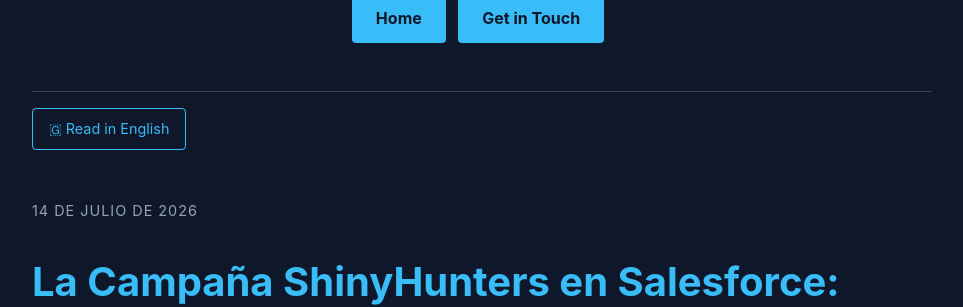
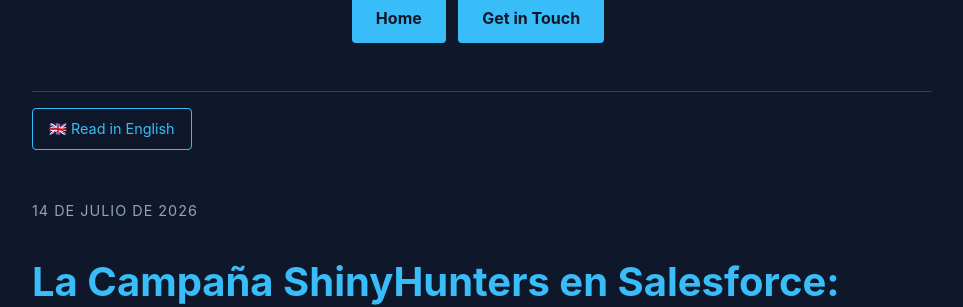
Before and after one commit to sophix-master/cybersopho, a Jekyll site: the page built from _posts/2026-07-14-shinyhunters-salesforce-campaign-es.md, in a window 1280 px wide and 900 px high, scrolled down 730 px. Shown: the part 140-447 px from the top of the window, without its empty margins (158-1121 px from the left). Built offline with Jekyll 4.4.1, drawn with Linux system fonts in a browser that asks for light colours.

Commit message:
Update 2026-07-14-shinyhunters-salesforce-campaign-es.md

```diff
--- a/_posts/2026-07-14-shinyhunters-salesforce-campaign-es.md
+++ b/_posts/2026-07-14-shinyhunters-salesforce-campaign-es.md
@@ -5,7 +5,7 @@
 description: "Análisis de la campaña de un año de ShinyHunters en Salesforce, destacando los graves riesgos de los puntos ciegos de identidad de máquina y estrategias especulativas para afrontar el abuso de API."
 ---
 
-<a href="/2026/07/14/shinyhunters-salesforce-campaign/" class="lang-switch">🇬 Read in English</a>
+<a href="/2026/07/14/shinyhunters-salesforce-campaign/" class="lang-switch">🇬🇧 Read in English</a>
 
 <div class="post-header">
     <span class="post-date">14 de julio de 2026</span>
```
